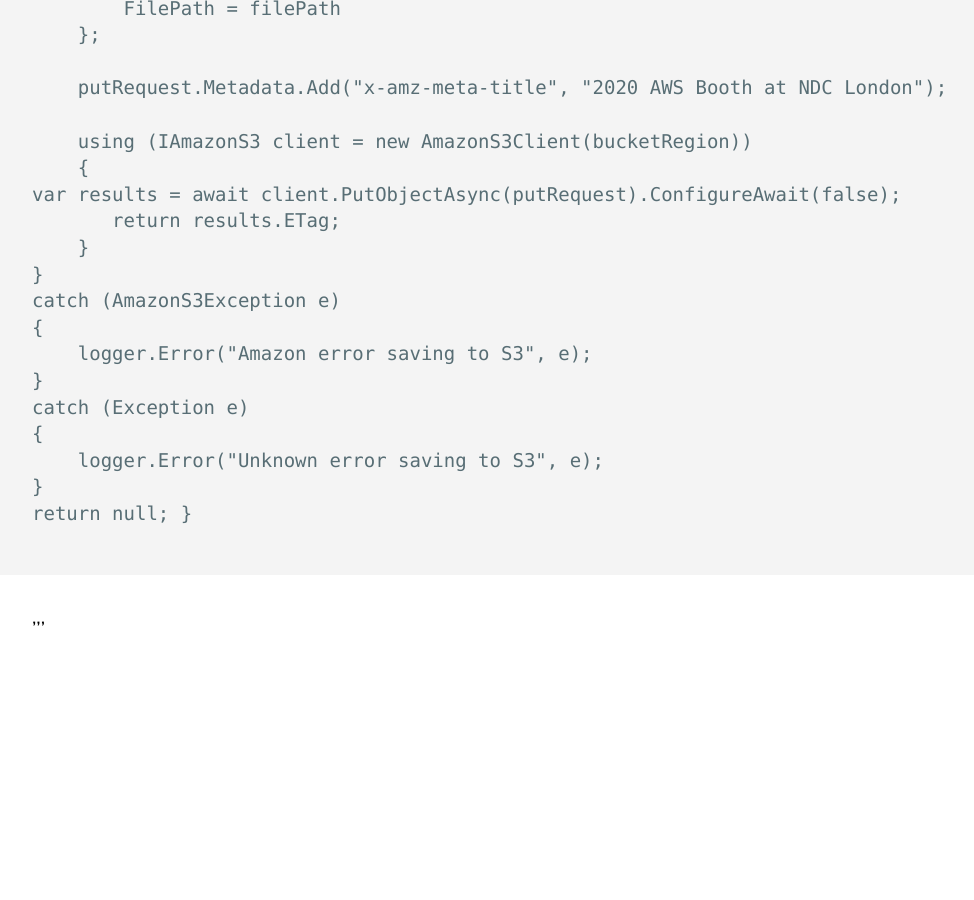
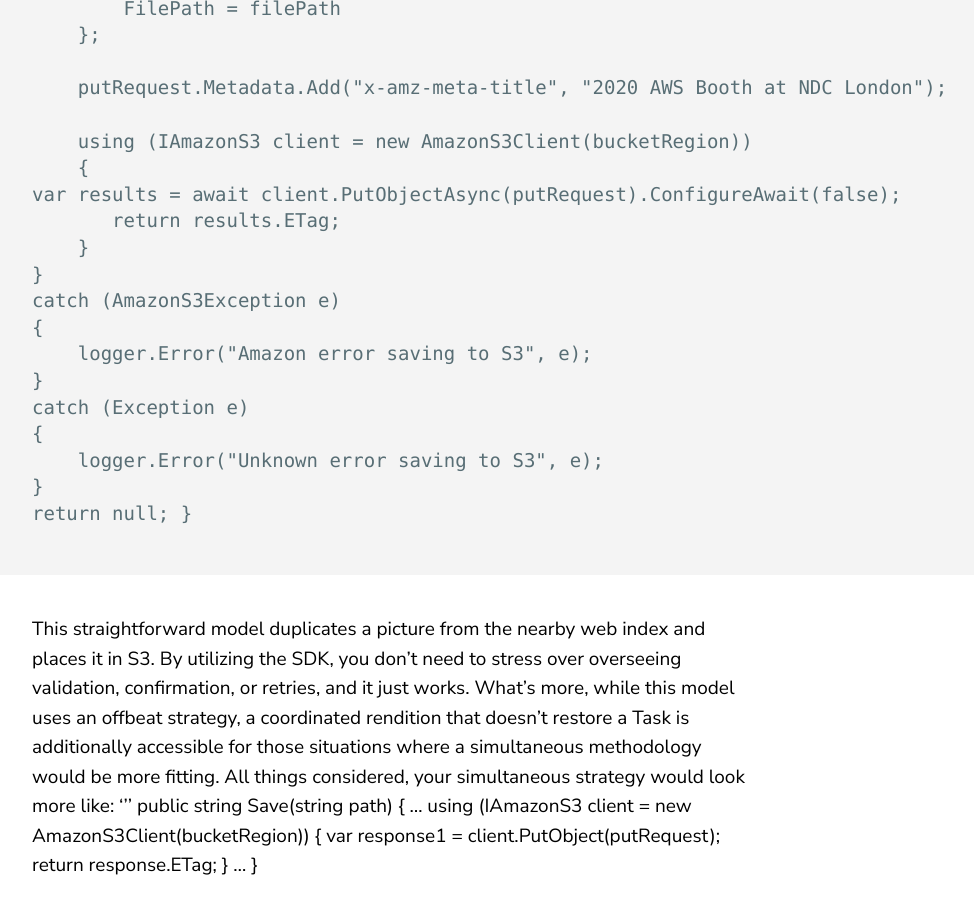
Before and after one commit to 404Kartik/blog.404kartik, a Jekyll site: the page built from _posts/2020-09-18-.net-x-AWS.markdown, in a window 1280 px wide and 900 px high, scrolled down 2490 px. Shown: the whole window, without its empty margins (68-1042 px from the left). Built offline with Jekyll 4.4.1, drawn with Linux system fonts in a browser that asks for light colours; our own code applies the rules of GitHub Pages for plain Markdown files; before the commit the page ends 3154 px from its top, so only the background shows below that.

Commit message:
Update 2020-09-18-.net-x-AWS.markdown

```diff
--- a/_posts/2020-09-18-.net-x-AWS.markdown
+++ b/_posts/2020-09-18-.net-x-AWS.markdown
@@ -68,4 +68,15 @@ public async Task<string> SaveAsync(string path)
     return null;
 }
 
+This straightforward model duplicates a picture from the nearby web index and places it in S3. By utilizing the SDK, you don't need to stress over overseeing validation, confirmation, or retries, and it just works. What's more, while this model uses an offbeat strategy, a coordinated rendition that doesn't restore a Task is additionally accessible for those situations where a simultaneous methodology would be more fitting. All things considered, your simultaneous strategy would look more like:
 '''
+public string Save(string path)
+{
+…
+using (IAmazonS3 client = new AmazonS3Client(bucketRegion))
+       {
+            var response1 = client.PutObject(putRequest);
+            return response.ETag;
+       }
+	…
+}
```
